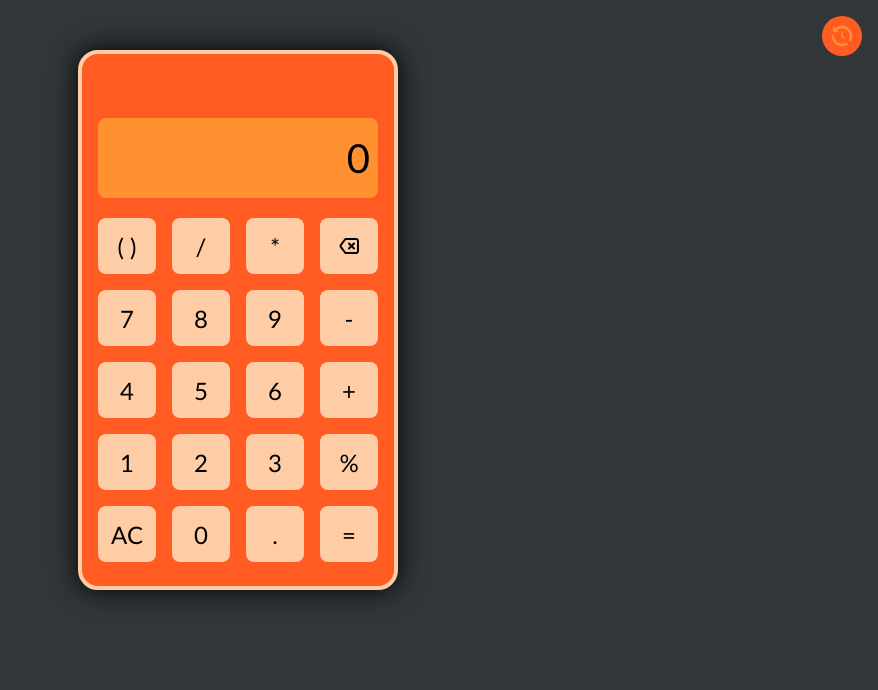
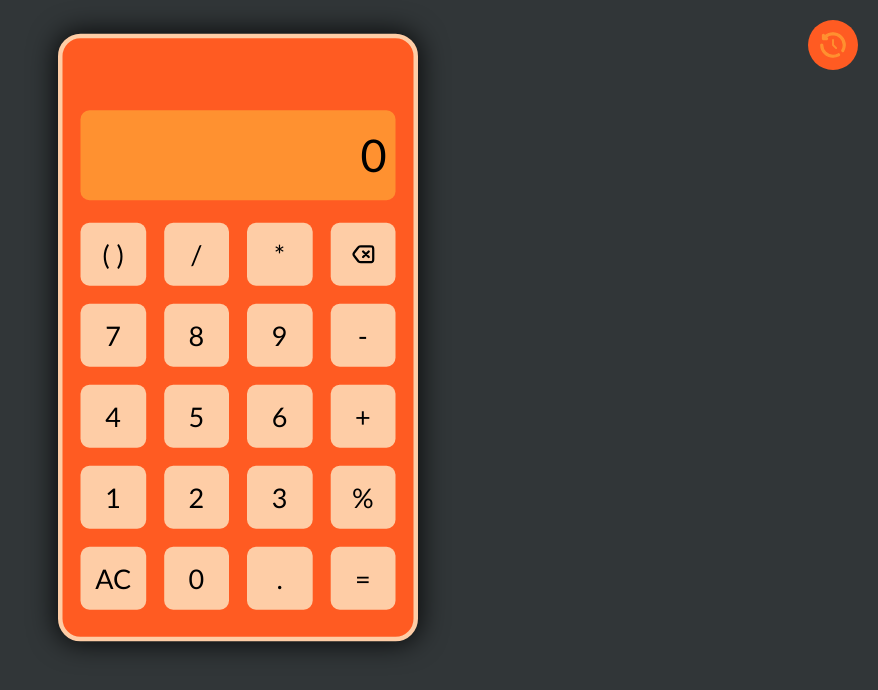
Before and after one commit to TanmayVedpathak/calculator, a plain HTML site: page index.html in a window 1280 px wide. Shown: the top 690 px of the page, without its empty margins (402-1280 px from the left). Drawn offline with Linux system fonts and the light colour scheme.

Commit message:
clear out the comment

```diff
--- a/css/style.css
+++ b/css/style.css
@@ -18,13 +18,11 @@ body {
   background-color: #313638;
   box-sizing: border-box;
   overflow-x: hidden;
-  /* color: var(--color-4); */
-  zoom: 80%;
 }
 
 .container {
   width: 100%;
-  min-height: 100vh;
+  /* min-height: 100vh; */
   display: flex;
   justify-content: center;
   align-items: center;
@@ -83,6 +81,7 @@ body {
   border: 5px solid var(--color-3);
   border-radius: 25px;
   box-shadow: 0px 0px 30px 3px rgba(0, 0, 0, 0.8);
+  transform: scale(0.9);
 }
 
 .calculator__expression > p::-webkit-scrollbar,
--- a/js/index.js
+++ b/js/index.js
@@ -140,7 +140,6 @@ function solveExp(miniExpression) {
     }
 
     numbers = numbers.map((number) => Number(number));
-    // console.log(numbers, containOperator);
 
     // for multiplication
     if (containOperator.includes("*")) {
@@ -248,7 +247,6 @@ function evaluateExpression(exp) {
     let matches = [];
 
     while ((match = re.exec(newExp)) !== null) {
-      // console.log(match);
       matches.push(match);
     }
     matches.reverse();
@@ -260,9 +258,6 @@ function evaluateExpression(exp) {
         newExp.substring(ele.index + 1);
     });
 
-    console.log("newExp", newExp);
-    // &&
-    //   /[0-9][+\-\*\/%][0-9]/g.test(newExp)
     while (/[\(\)+\-*\/%]/g.test(newExp) && !/^-\d+$/.test(newExp)) {
       if (!/[+\-*/%]/g.test(newExp)) {
         newExp = newExp.replaceAll("(", "").replaceAll(")", "");
@@ -311,7 +306,6 @@ calculator__input.addEventListener("input", function (event) {
     event.target.value = event.target.value.slice(0, -1);
   }
   expression = event.target.value;
-  // console.table({ expression, event: event.target.value });
 });
 
 history__btn.addEventListener("click", function () {
@@ -346,8 +340,6 @@ bracket__key.addEventListener("click", function () {
     calculator__input.value = expression;
     parenthesisArr.pop();
   }
-
-  console.log(parenthesisArr);
 });
 
 result__key.addEventListener("click", function () {
@@ -402,7 +394,3 @@ calculator__input1.addEventListener("focus", function () {
 calculator__input1.addEventListener("blur", function () {
   document.addEventListener("keydown", keydownEventListener);
 });
-
-let newExp = "-7=";
-
-console.log(!/^-\d+$/.test(newExp));
```
